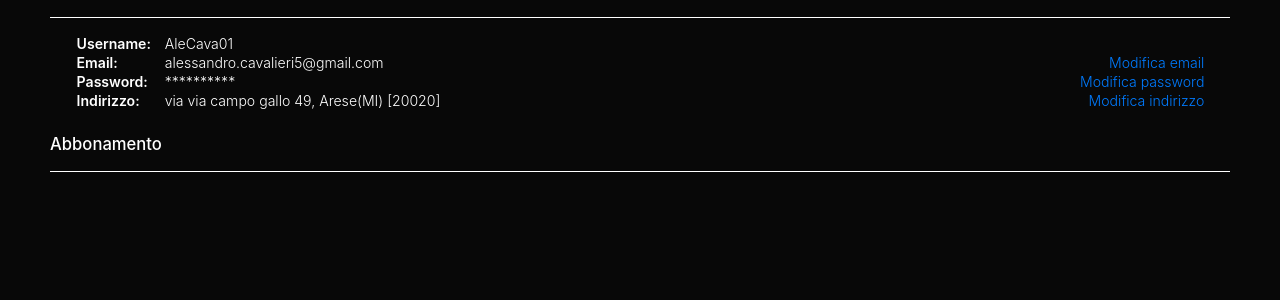
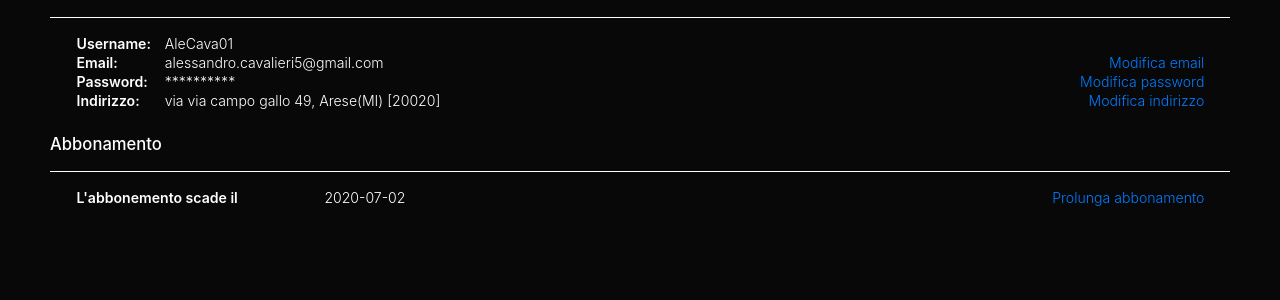
Before and after one commit to AleCava01/FilmAdvisor, a PHP site: page /Pages/profile.php in a window 1280 px wide. Shown: the part 179-479 px from the top of the page. Run offline with PHP 8.4, Linux system fonts and the light colour scheme; a user stored in the database is signed in; data comes from the database, SQL or seed files in the repository; both versions use the stored data as it was after the commit.

Commit message:
profile changes to look at

```diff
--- a/Pages/CSS/profile.css
+++ b/Pages/CSS/profile.css
@@ -22,6 +22,12 @@ body{
     font-weight: 600;
     font-size: 1.1vw;
     width: 5%;
+
+}
+.abbonamento-title-td{
+    font-weight: 600;
+    font-size: 1.1vw;
+    width: 20%;
 
 }
 .data-td{
--- a/Pages/profile.php
+++ b/Pages/profile.php
@@ -28,11 +28,28 @@
             echo("<tr><td class='title-td'>Indirizzo:</td><td class='data-td'>via ".$dati_utente["via"]." ".$dati_utente["civico"].", ".$dati_utente["citta"]."(".$dati_utente["provincia"].") [".$dati_utente["cap"]."]</td><td class='link-td'><a href='modifica.php'>Modifica indirizzo</a></td></tr>");
             echo("</table>");
             echo("<br>");
+            //abbonamento
             echo("<div class='semi-title'><h6 class='semi-title-h6'>Abbonamento</h6></div>");
             echo("<hr>");
-            echo("</div>");
+            $abbonamento_query_result = $conn -> query("SELECT * FROM abbonamento WHERE scadenza".">="."'".date("Y-n-d")."' and id_u=".$id_u.";");
+            $abbonamento = mysqli_fetch_assoc($abbonamento_query_result);
+
+            if($abbonamento["scadenza"]!=""){
+                echo("<table class='user-data-table'>");
+                echo("<tr><td class='abbonamento-title-td'>L'abbonemento scade il </td><td class='data-td'>".$abbonamento["scadenza"]."</td><td class='link-td'><a href='prolunga.php'>Prolunga abbonamento</a></td></tr>");
+                echo("</table>");
+            }
+            else{
+                echo("<table class='user-data-table'>");
+                echo("<tr><td class='abbonamento-title-td'>Il tuo abbonamento è scaduto</td><td class='link-td'><a href='rinnova.php'>Rinnova abbonamento</a></td></tr>");
+                echo("</table>");
+            }
+
+
             ?>
         </div>
+
+        <!-- Modal conferma modifica email -->
         <div class="modal fade" id="exampleModal" tabindex="-1" role="dialog" aria-labelledby="exampleModalLabel" aria-hidden="true">
             <div class="modal-dialog" role="document">
                 <div class="modal-content">
```
Also changed, not shown: Database/FilmAdvisorDB.sql (+9 -2 lines).
